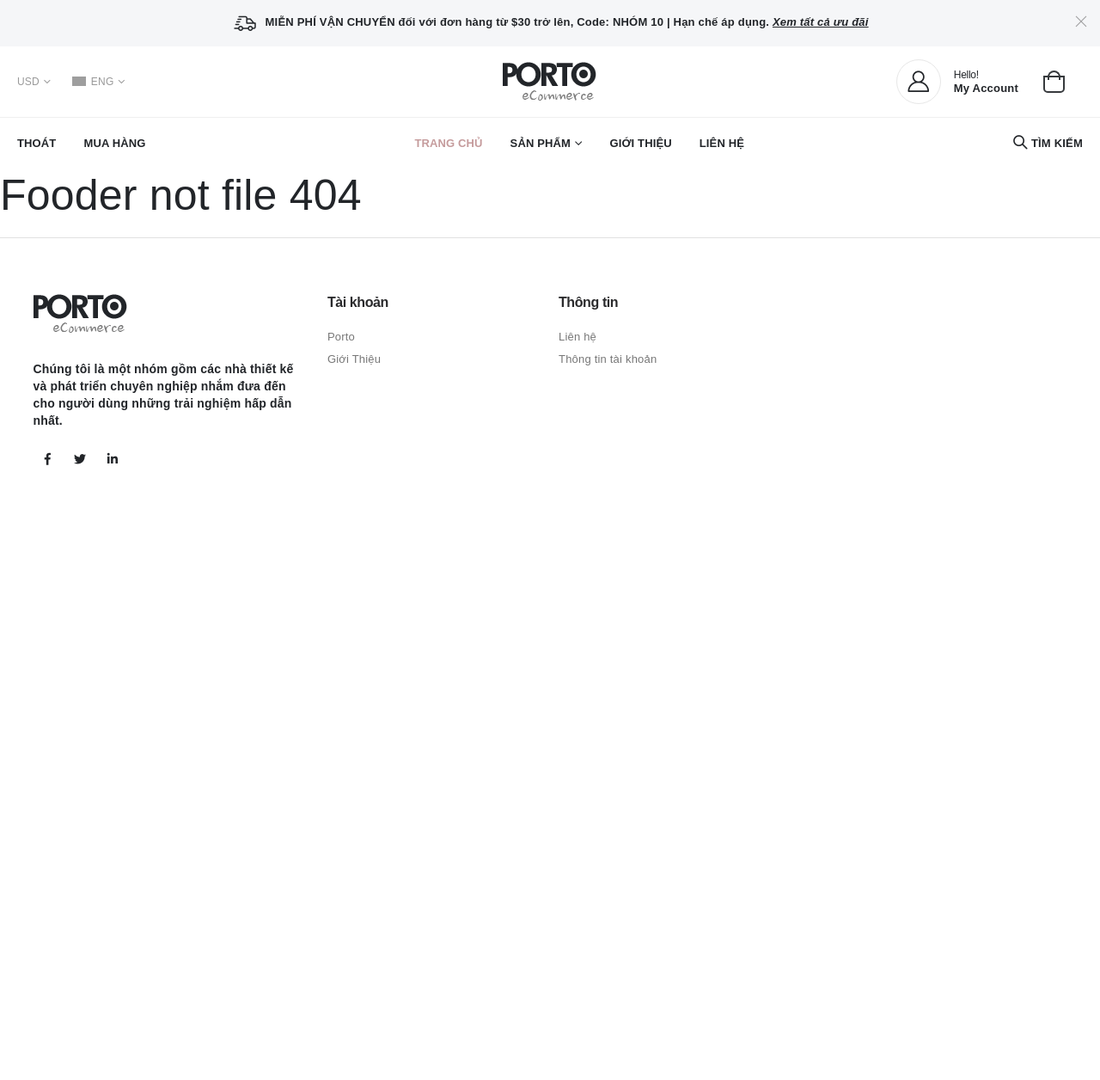
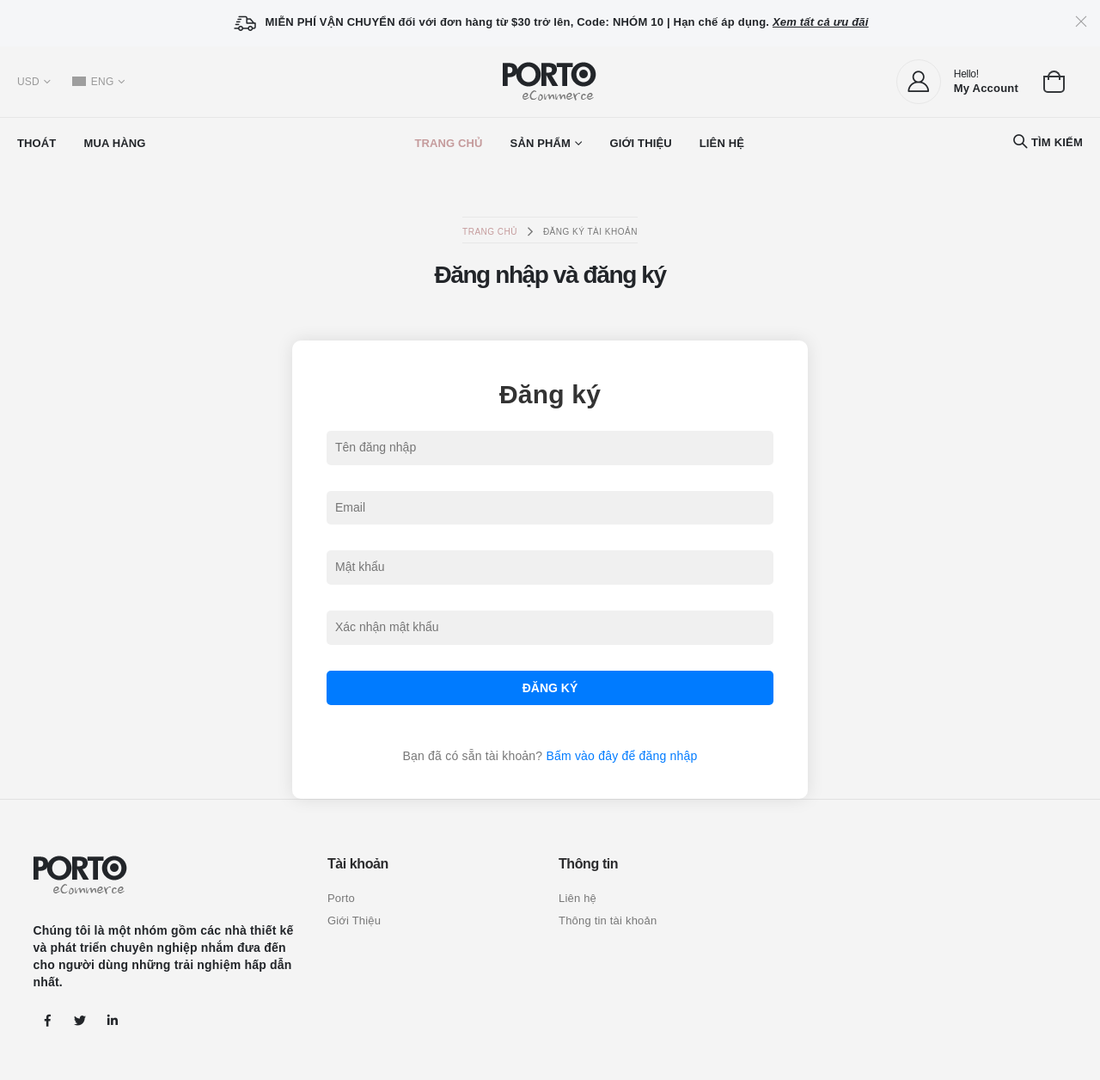
Before and after one commit to SonCuan/Duan1, a PHP site: page /index.php?act=dangky in a window 1280 px wide. Shown: the whole page at 86% size. Before the commit the page ends 541 px from the top, so only its background shows below. Run offline with PHP 8.4, Linux system fonts and the light colour scheme; grey boxes are pictures that could not be loaded.

Commit message:
update dangky dangnhap

```diff
--- a/index.php
+++ b/index.php
@@ -39,6 +39,9 @@ if (isset($_GET['act']) && $_GET['act'] != "") {
         case "donhangcuaban":
             include_once "view/donhangcuaban.php";
             break;
+        case "dangky":
+            include_once "view/dangky.php";
+            break;
         default:
             ///
             echo "<h1>Fooder not file 404</h1>";
--- /dev/null
+++ b/view/dangky.php
@@ -0,0 +1,115 @@
+<main class="main">
+	<div class="page-header">
+		<div class="container d-flex flex-column align-items-center">
+			<nav aria-label="breadcrumb" class="breadcrumb-nav">
+				<div class="container">
+					<ol class="breadcrumb">
+						<li class="breadcrumb-item"><a href="index.php">Trang chủ</a></li>
+
+						<li class="breadcrumb-item active" aria-current="page">
+							Đăng ký tài khoản
+						</li>
+					</ol>
+				</div>
+			</nav>
+				<br>
+			<h1>Đăng nhập và đăng ký</h1>
+		</div>
+	</div>
+
+
+
+
+<div class="container">
+    <div class="register-box">
+        <style>
+            body {
+                margin: 0;
+                padding: 0;
+                font-family: Arial, sans-serif;
+                background: #f4f4f4;
+            }
+
+            .container {
+                display: flex;
+                justify-content: center;
+                align-items: center;
+
+            }
+
+            .login-box,
+            .register-box {
+                width: 600px;
+                padding: 40px;
+                background: #fff;
+                border-radius: 10px;
+                box-shadow: 0 0 20px rgba(0, 0, 0, 0.1);
+            }
+
+            h2 {
+                margin: 0 0 20px;
+                padding: 0;
+                color: #333;
+                text-align: center;
+            }
+
+            .textbox {
+                position: relative;
+                margin-bottom: 30px;
+            }
+
+            .textbox input {
+                width: 100%;
+                padding: 10px;
+                background: #f0f0f0;
+                border: none;
+                outline: none;
+                border-radius: 5px;
+            }
+
+            .btn {
+                width: 100%;
+                padding: 10px;
+                background: #007bff;
+                border: none;
+                border-radius: 5px;
+                color: #fff;
+                cursor: pointer;
+            }
+
+            .btn:hover {
+                background: #0056b3;
+            }
+
+            .bottom-text {
+                margin-top: 20px;
+                text-align: center;
+            }
+
+            .bottom-text a {
+                text-decoration: none;
+                color: #007bff;
+            }
+        </style>
+        <h2>Đăng ký</h2>
+        <form action="/register" method="POST">
+            <div class="textbox">
+                <input type="text" name="username" placeholder="Tên đăng nhập" required>
+            </div>
+            <div class="textbox">
+                <input type="text" name="password" placeholder="Email" required>
+            </div>
+            <div class="textbox">
+                <input type="password" name="password" placeholder="Mật khẩu" required>
+            </div>
+            <div class="textbox">
+                <input type="password" name="password" placeholder="Xác nhận mật khẩu" required>
+            </div>
+            <button type="submit" class="btn">Đăng ký</button>
+        </form>
+        <div class="bottom-text">
+           Bạn đã có sẵn tài khoản? <a href="?act=login">Bấm vào đây để đăng nhập</a>
+        </div>
+    </div>
+</div>
+</main><!-- End .main -->
```
Also changed, not shown: view/login.php (+90 -83 lines).
